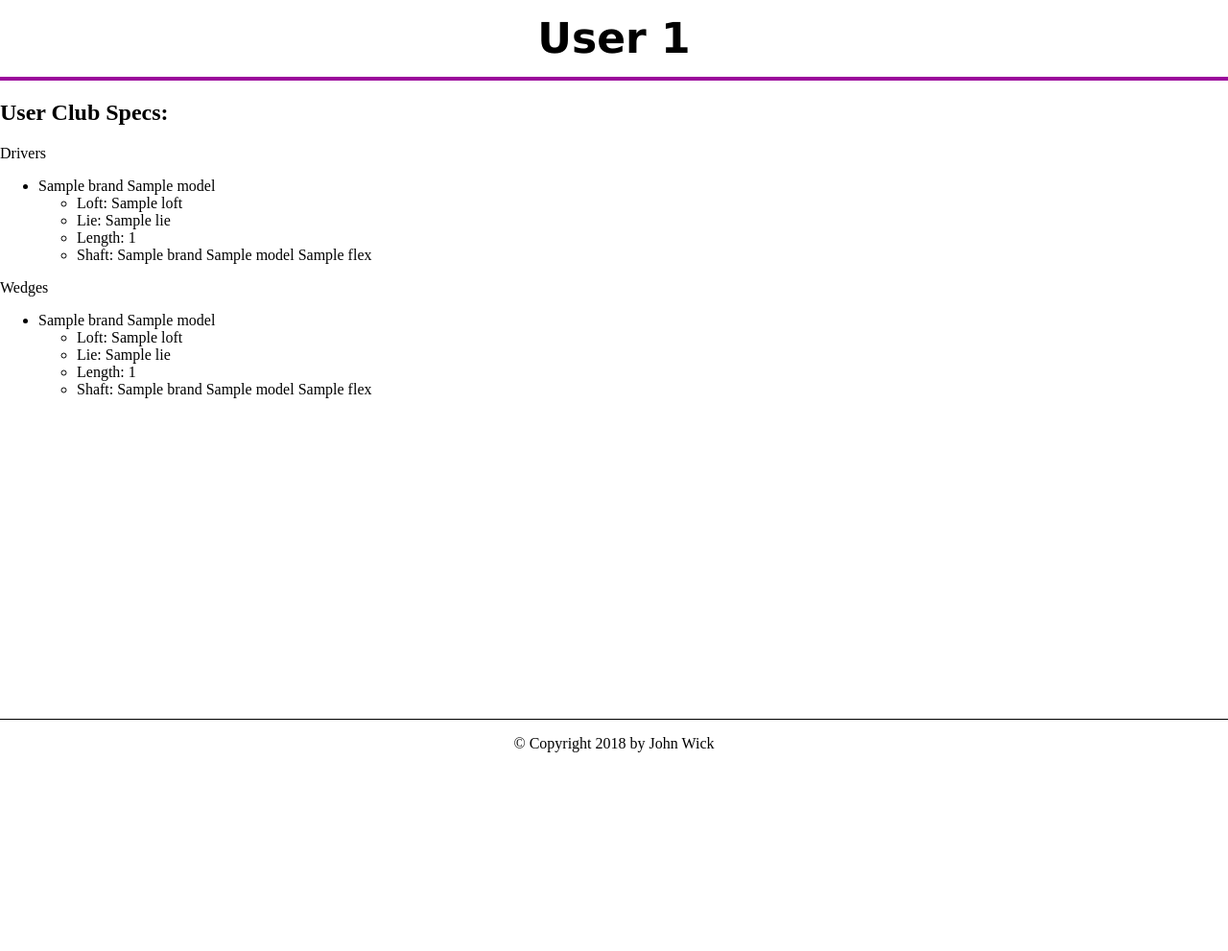
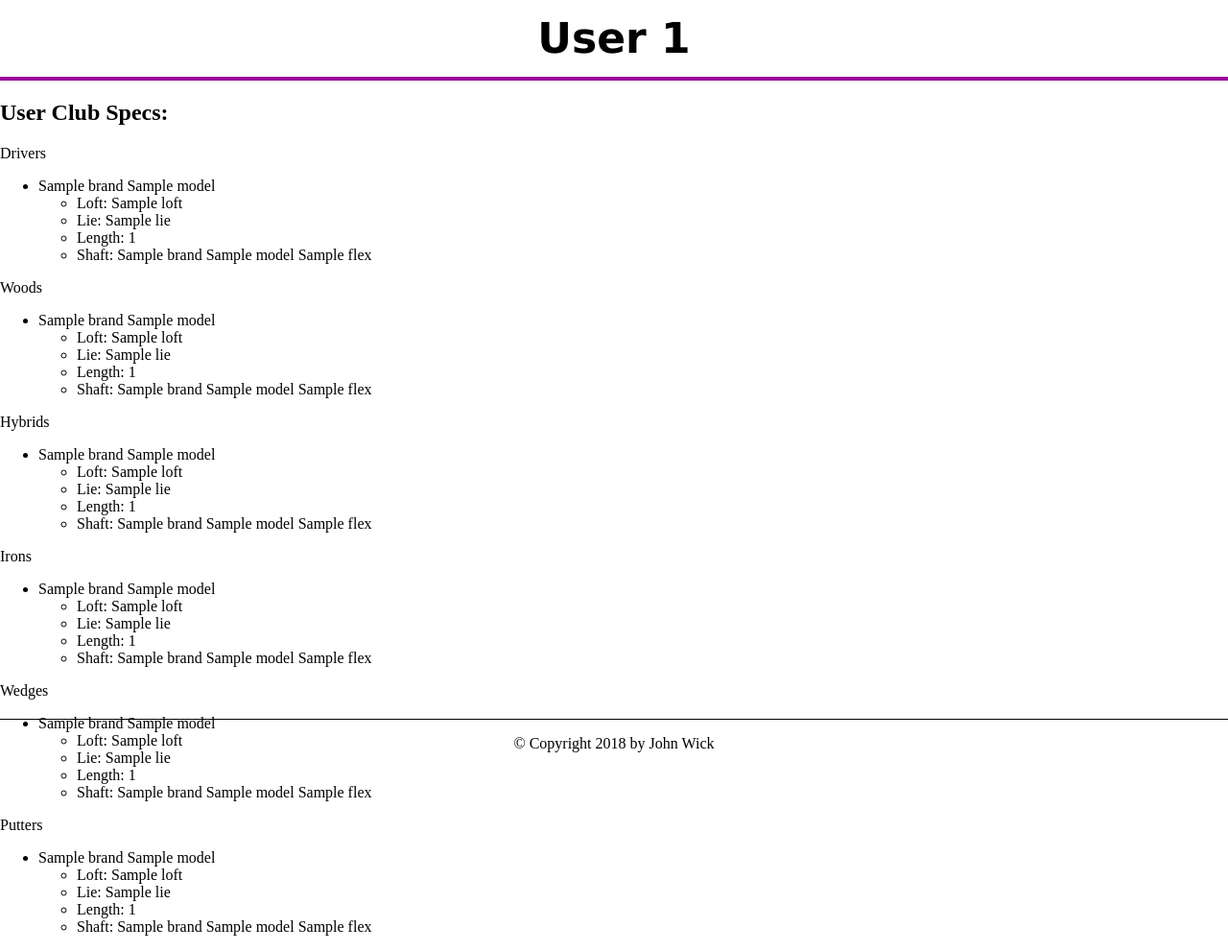
Before and after one commit to kod2nd/golf-club-specs-ui-flask, a Flask app: template golf_spec_ui/templates/user.html in a window 1280 px wide. Shown: the whole page at 96% size. Before the commit the page ends 784 px from the top, so only its background shows below. Run offline with Flask 2, Linux system fonts and the light colour scheme; the template is opened without the code that fills it: most values are stand-ins (such as "Sample title", 1, 10 or a date in 2020).

Commit message:
added all putters

```diff
--- a/golf_spec_ui/templates/user.html
+++ b/golf_spec_ui/templates/user.html
@@ -32,6 +32,61 @@
                 {% endfor %}
             </ul>
     </div>
+
+    <div class="club-spec" id="wood">
+            <div="title">Woods</div>
+            <ul>
+                {% for wood in woods %}
+                <li>
+                    {{wood['brand']}} {{wood ['model']}}
+                    <ul>
+                        <li>Loft: {{wood['loft']}}</li>
+                        <li>Lie: {{wood['lie']}}</li>
+                        <li>Length: {{wood['length']}}</li>
+                        <li>Shaft: {{wood['shaft']['brand']}} {{wood['shaft']['model']}} {{wood['shaft']['flex']}}
+                        </li>
+                    </ul>
+                </li>
+                {% endfor %}
+            </ul>
+    </div>
+
+    <div class="club-spec" id="hybrid">
+            <div="title">Hybrids</div>
+            <ul>
+                {% for hybrid in hybrids %}
+                <li>
+                    {{hybrid['brand']}} {{hybrid ['model']}}
+                    <ul>
+                        <li>Loft: {{hybrid['loft']}}</li>
+                        <li>Lie: {{hybrid['lie']}}</li>
+                        <li>Length: {{hybrid['length']}}</li>
+                        <li>Shaft: {{hybrid['shaft']['brand']}} {{hybrid['shaft']['model']}} {{hybrid['shaft']['flex']}}
+                        </li>
+                    </ul>
+                </li>
+                {% endfor %}
+            </ul>
+    </div>
+
+    <div class="club-spec" id="iron">
+            <div="title">Irons</div>
+            <ul>
+                {% for iron in irons %}
+                <li>
+                    {{iron['brand']}} {{iron ['model']}}
+                    <ul>
+                        <li>Loft: {{iron['loft']}}</li>
+                        <li>Lie: {{iron['lie']}}</li>
+                        <li>Length: {{iron['length']}}</li>
+                        <li>Shaft: {{iron['shaft']['brand']}} {{iron['shaft']['model']}} {{iron['shaft']['flex']}}
+                        </li>
+                    </ul>
+                </li>
+                {% endfor %}
+            </ul>
+    </div>
+
     <div class="club-spec" id="wedge">
         <div="title">Wedges</div>
         <ul>
@@ -49,5 +104,23 @@
             {% endfor %}
         </ul>
     </div>
+
+    <div class="club-spec" id="putter">
+            <div="title">Putters</div>
+            <ul>
+                {% for putter in putters %}
+                <li>
+                    {{putter['brand']}} {{putter ['model']}}
+                    <ul>
+                        <li>Loft: {{putter['loft']}}</li>
+                        <li>Lie: {{putter['lie']}}</li>
+                        <li>Length: {{putter['length']}}</li>
+                        <li>Shaft: {{putter['shaft']['brand']}} {{putter['shaft']['model']}} {{putter['shaft']['flex']}}
+                        </li>
+                    </ul>
+                </li>
+                {% endfor %}
+            </ul>
+    </div>
 </div>
 {% endblock %}
```
Also changed, not shown: golf_spec_ui/views.py (+7 -1 lines).
